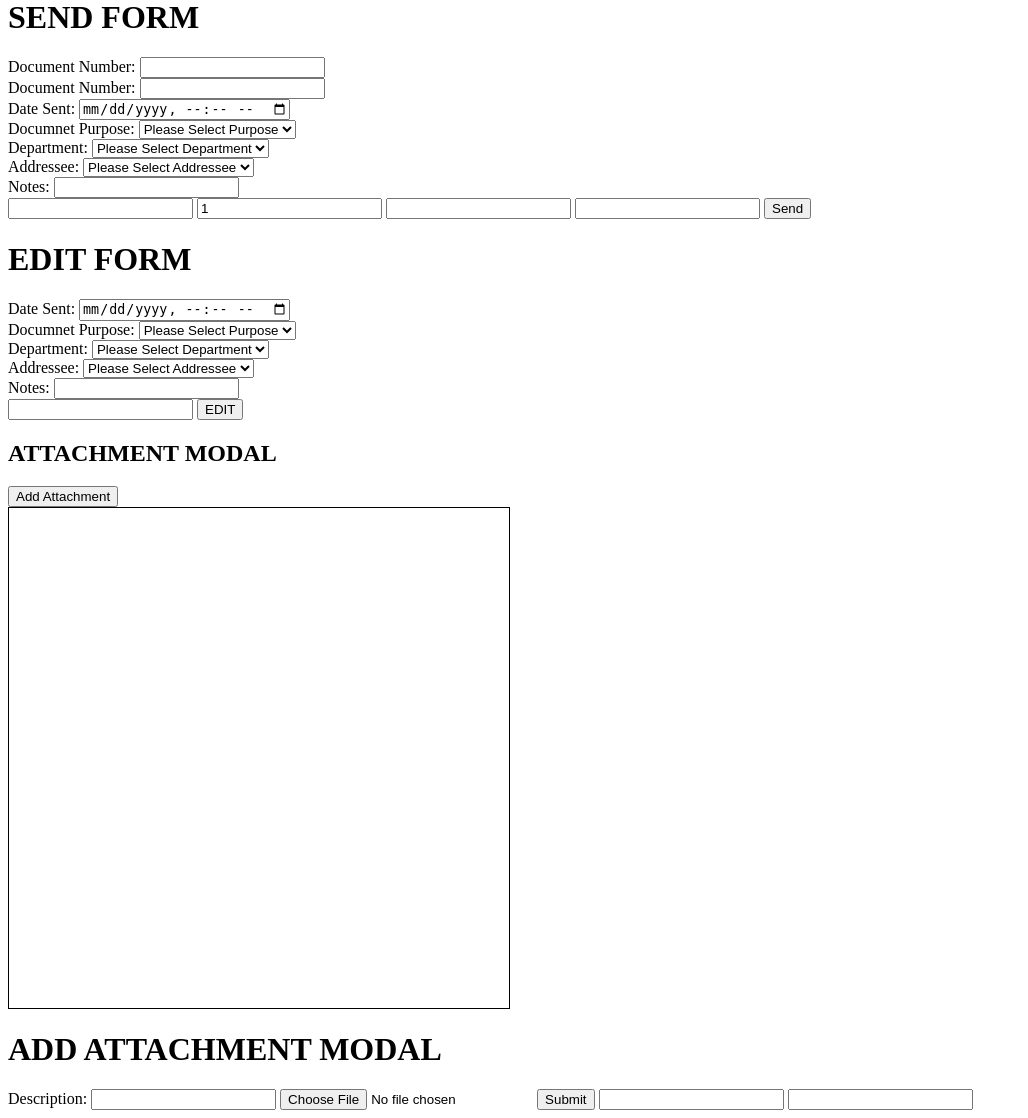
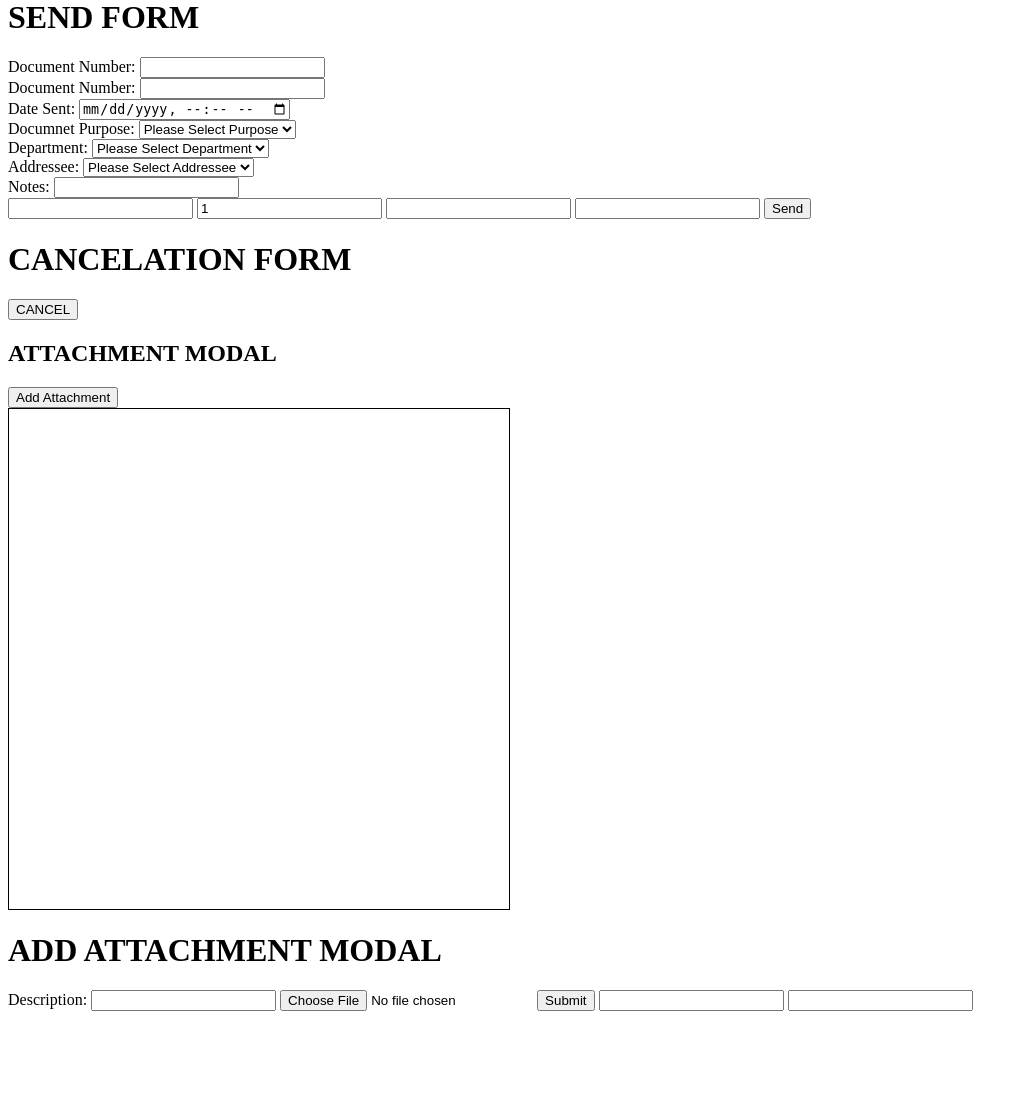
Before and after one commit to Shishwami/DOTS, a PHP site: template PAGES/DOC_VIEW_BASIC/DOC_VIEW_BASIC_OLD.php in a window 1280 px wide. Shown: the part 175-1293 px from the top of the page, without its empty margins (0-1028 px from the left). After the commit the page ends 1186 px from the top, so only its background shows below. Run offline with PHP 8.4, Linux system fonts and the light colour scheme; the template is opened without the code that fills it, so the values that code supplies are empty.

Commit message:
Update DOC_VIEW_BASIC_OLD.php

```diff
--- a/PAGES/DOC_VIEW_BASIC/DOC_VIEW_BASIC_OLD.php
+++ b/PAGES/DOC_VIEW_BASIC/DOC_VIEW_BASIC_OLD.php
@@ -136,42 +136,9 @@
         <input type="submit" value="Send">
     </form>
 
-    <form action="submit" name="FORM_DOC_EDIT" id="FORM_DOC_EDIT">
-        <h1>EDIT FORM</h1>
-        <div>
-            <label for="EDIT_DATE_TIME_EDIT">Date Sent:</label>
-            <input type="datetime-local" name="DATE_TIME_EDIT" id="EDIT_DATE_TIME_EDIT">
-        </div>
-        <div>
-            <label for="EDIT_DOC_PRPS">Documnet Purpose:</label>
-            <select name="PRPS_ID" id="EDIT_DOC_PRPS">
-                <option value="" disabled selected>Please Select Purpose</option>
-                <!-- to be filled using database -->
-            </select>
-        </div>
-        <div>
-            <label for="EDIT_R_DEPT_ID">Department:</label>
-            <select name="R_DEPT_ID" id="EDIT_R_DEPT_ID">
-                <option value="" disabled selected>Please Select Department</option>
-                <!-- to be filled using database -->
-            </select>
-        </div>
-        <div>
-            <label for="EDIT_DOC_ADDRESSEE">Addressee:</label>
-            <select name="R_USER_ID" id="EDIT_DOC_ADDRESSEE">
-                <option value="" disabled selected>Please Select Addressee</option>
-                <!-- to be filled using database -->
-            </select>
-        </div>
-
-        <div>
-            <label for="EDIT_DOC_NOTES">Notes:</label>
-            <input type="text" name="DOC_NOTES" id="EDIT_DOC_NOTES">
-        </div>
-
-        <input readonly type="text" name="ID" id="EDIT_DOC_ID">
-
-        <input type="submit" value="EDIT">
+    <form action="submit" name="FORM_DOC_CANCEL_R" id="FORM_DOC_CANCEL_R">
+        <h1>CANCELATION FORM</h1>
+        <input type="submit" value="CANCEL">
     </form>
 
 
```
